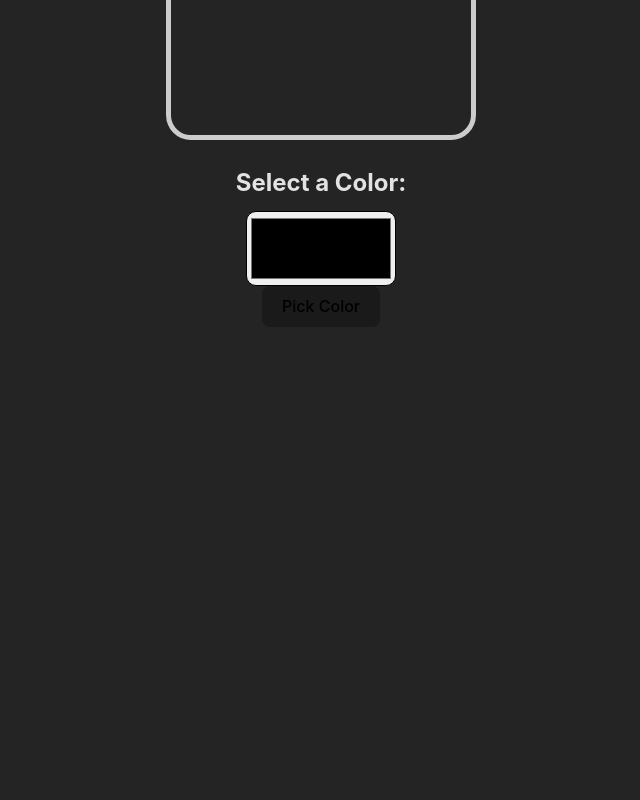
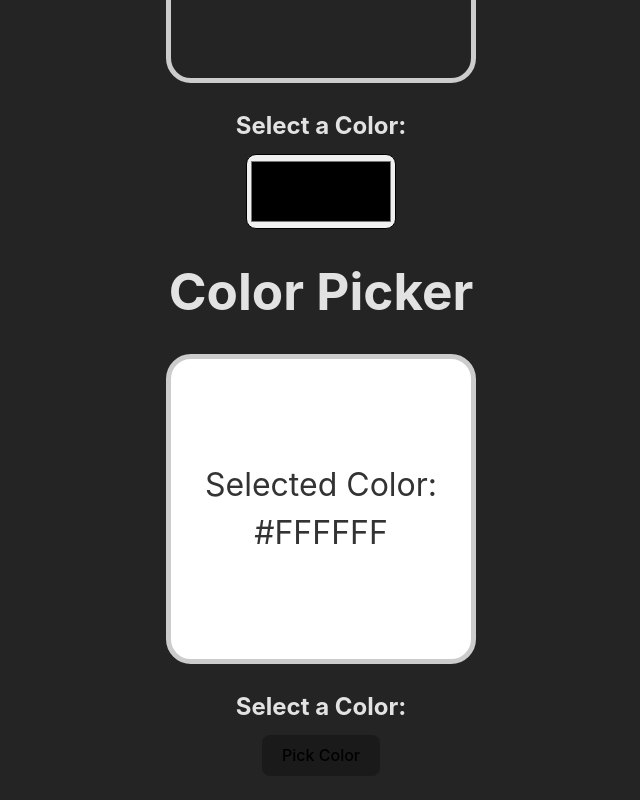
Before and after one commit to hisuic/santorini, a React (Vite) app: page / in a window 1280 px wide. Shown: the part 384-1184 px from the top of the page, without its empty margins (319-959 px from the left). Before the commit the page ends 800 px from the top, so only its background shows below. Built offline with nearby package versions, Linux system fonts and the light colour scheme.

Commit message:
Change: return format from ColorPicker

```diff
--- a/src/Eyedropper.tsx
+++ b/src/Eyedropper.tsx
@@ -1,4 +1,5 @@
 import React, { useState } from 'react';
+import ColorPicker from './ColorPicker.tsx';
 
 // EyeDropper API の型を宣言
 declare global {
@@ -8,7 +9,7 @@ declare global {
 }
 
 const Eyedropper: React.FC = () => {
-  const [color, setColor] = useState<string | null>(null);
+  const [color, setColor] = useState<string>("#FFFFFF");
 
   const handlePickColor = async () => {
     if (!('EyeDropper' in window)) {
@@ -26,21 +27,13 @@ const Eyedropper: React.FC = () => {
   };
 
   return (
-    <div>
+    <div className="color-picker-container">
+      <h1>Color Picker</h1>
+      <div className="color-display" style={{backgroundColor: color}}>
+        <p>Selected Color: {color}</p>
+      </div>
+      <label>Select a Color:</label>
       <button onClick={handlePickColor}>Pick Color</button>
-      {color && (
-        <div>
-          <p>Selected Color: {color}</p>
-          <div
-            style={{
-              width: '50px',
-              height: '50px',
-              backgroundColor: color,
-              border: '1px solid #000',
-            }}
-          />
-        </div>
-      )}
     </div>
   );
 };
```
